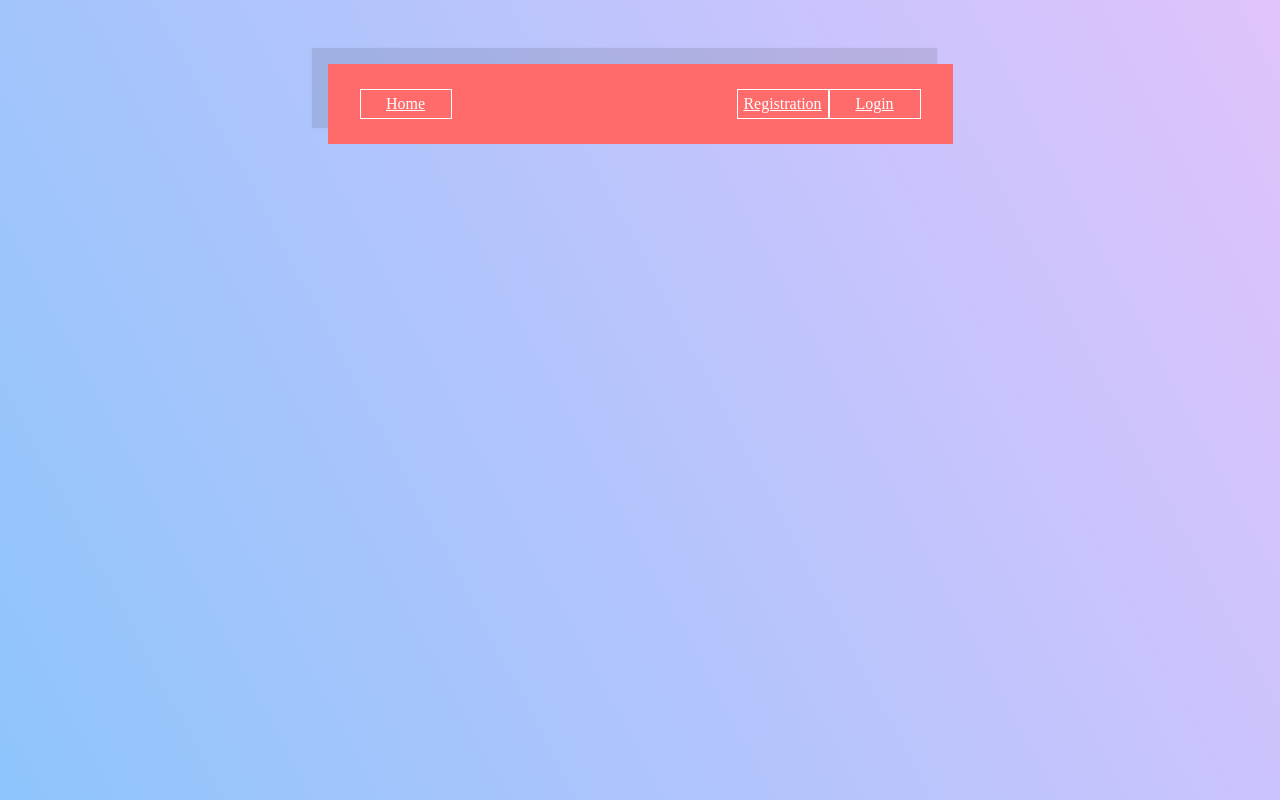
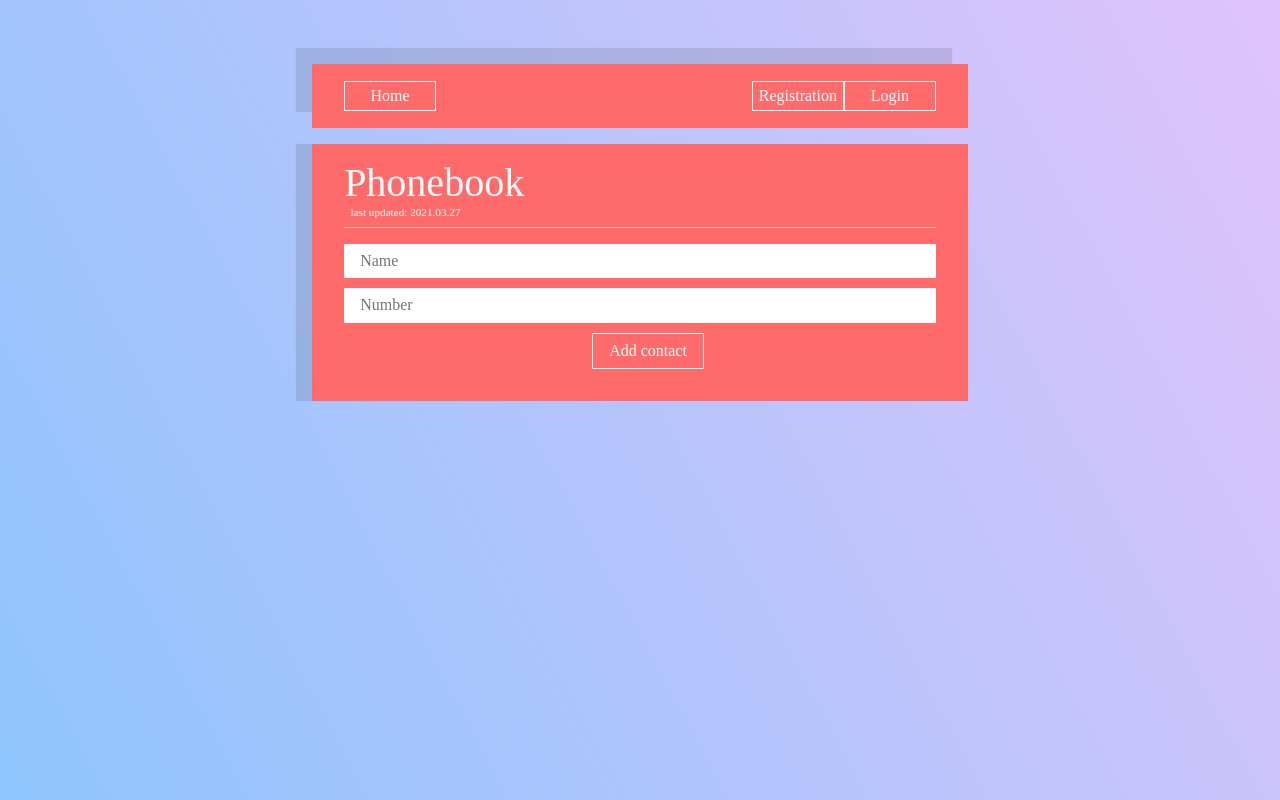
Before and after one commit to fenogen/goit-react-hw-08-phonebook, a React (Create React App) app: page / in a window 1280 px wide. Built offline with nearby package versions, Linux system fonts and the light colour scheme.

Commit message:
Ver 8 - Update Home-page

```diff
--- a/src/App.js
+++ b/src/App.js
@@ -1,6 +1,7 @@
 import React, { Suspense, lazy } from 'react';
 import { Switch } from 'react-router-dom';
 import { connect } from 'react-redux';
+import Loader from 'react-loader-spinner';
 
 import route from './routes/routes';
 import PrivateRoute from './routes/PrivateRoute';
@@ -45,19 +46,19 @@ class App extends React.Component {
       <div className="App">
         <Suspense
           fallback={
-            // <Loader
-            //   type="BallTriangle"
-            //   color="#00BFFF"
-            //   height={150}
-            //   width={150}
-            //   style={{
-            //     marginLeft: '50%',
-            //     transform: 'translate(-50px)',
-            //     marginTop: '15%',
-            //   }}
-            //   // timeout={3000} //3 secs
-            // />
-            <h1>Loading...</h1>
+          <Loader
+            type="ThreeDots"
+            color="rgba(255, 255, 255, 0.2)"
+            height={75}
+            width={75}
+            style={{
+              position: 'absolute',
+              top: '-45px',
+              left: '50%',
+              transform: 'translate(-50%)',
+            }}
+          />
+            // <h1>Loading...</h1>
           }
         >
           <AppBar />
--- a/src/components/AppBar/AppBar.module.css
+++ b/src/components/AppBar/AppBar.module.css
@@ -11,7 +11,7 @@
 .list {
   box-sizing: content-box;
   background-color: #ff6b6b;
-  padding: 8px 32px;
+  padding: 0px 32px;
   color: #fff;
   min-width: 350px;
   position: relative;
@@ -19,4 +19,5 @@
   display: flex;
   flex-direction: column;
   margin-top: 64px;
+  margin-bottom: 16px;
 }
--- a/src/components/AppBar/Navigation/Navigation.module.css
+++ b/src/components/AppBar/Navigation/Navigation.module.css
@@ -1,29 +1,17 @@
 .flexbox {
-  /* max-width: 625px; */
   display: flex;
   justify-content: space-between;
   align-items: center;
   min-height: 64px;
-  /* padding-right: 24px;
-  padding-left: 24px;
-  padding-top: 12px;
-  padding-bottom: 12px; */
   top: 0;
   left: 0;
   position: sticky;
-  /* z-index: 1101; */
 }
 
 .flex {
-  /* max-width: 625px; */
   display: flex;
   justify-content: space-between;
   align-items: center;
-  min-height: 64px;
-  /* padding-right: 24px;
-  padding-left: 24px;
-  padding-top: 12px;
-  padding-bottom: 12px; */
   top: 0;
   left: 0;
   position: sticky;
@@ -37,17 +25,10 @@
 
 .photo {
   display: block;
-  /* object-fit: contain;
-  object-position: center;
-  width: 100%;
-  height: 100%; */
   width: 30px;
   height: 30px;
   margin-right: 15px;
   margin-left: 15px;
-  /* background-color: #3f51b5; */
-  /* width: 25px; */
-  /* margin-right: 16px; */
 }
 
 .navLink {
@@ -76,6 +57,7 @@
   padding: 5px;
   min-width: 92px;
   text-align: center;
+  text-decoration: none;
 
   /*  */
   user-select: none;
--- a/src/components/Phonebook/Phonebook.module.css
+++ b/src/components/Phonebook/Phonebook.module.css
@@ -5,10 +5,10 @@
   color: #fff;
   min-width: 350px;
   position: relative;
-  box-shadow: -16px -16px 1px rgba(0, 0, 0, 0.1);
+  box-shadow: -16px 0px 1px rgba(0, 0, 0, 0.1);
   display: flex;
   flex-direction: column;
-  margin-top: 64px;
+  /* margin-top: 64px; */
 }
 .list__title {
   font-size: 2.5rem;
@@ -49,3 +49,53 @@
   outline: none;
   border-radius: 1px;
 }
+
+/* Стили для Home-page (дублируют стили Form.css) */
+.newForm {
+  margin-bottom: 16px;
+  display: flex;
+  align-items: center;
+  justify-content: center;
+  margin-top: auto;
+  flex-wrap: wrap;
+}
+.newForm > * {
+  font-family: inherit;
+  outline: none;
+  border-radius: 1px;
+  padding: 8px 16px;
+}
+.newForm__name {
+  border: none;
+  background-color: #fff;
+  color: #333;
+  width: 100%;
+  margin-bottom: 10px;
+}
+
+.newForm__submit {
+  text-decoration: none;
+  border: 1px solid #fff;
+  color: #fff;
+  background-color: transparent;
+  margin-left: 16px;
+  user-select: none;
+  cursor: pointer;
+  transition: all 0.2s ease;
+}
+
+.newForm__submit-unactive {
+  border: 1px solid #fff;
+  color: #fff;
+  background-color: transparent;
+  opacity: 0.3;
+  margin-left: 16px;
+  user-select: none;
+  cursor: pointer;
+  transition: all 0.2s ease;
+}
+
+.newForm__submit:hover {
+  background-color: #fff;
+  color: #ff6b6b;
+}
--- a/src/pages/Home/HomePage.js
+++ b/src/pages/Home/HomePage.js
@@ -1,12 +1,35 @@
-import React from 'react'
+import React from 'react';
+import { Link } from 'react-router-dom';
 
-// import style from './../../components/Phonebook/Form/Form.module.css';
+import route from './../../routes/routes';
+
 import './../../App.css';
-
+import style from './../../components/Phonebook/Phonebook.module.css';
 
 export default function HomePage() {
-    return (
-        <div className="container">
-        </div>
-    )
+  return (
+    <div className={style.list}>
+      <h1 className={style.list__title}>Phonebook</h1>
+      <form
+        className={style.newForm}
+        autoComplete="off"
+      >
+        <input
+          className={style.newForm__name}
+          type="text"
+          name="name"
+          placeholder="Name"
+        />
+        <input
+          className={style.newForm__name}
+          type="number"
+          name="number"
+          placeholder="Number"
+        />
+        <Link to={route.login} className={style.newForm__submit}>
+          Add contact
+        </Link>
+      </form>
+    </div>
+  );
 }
```
